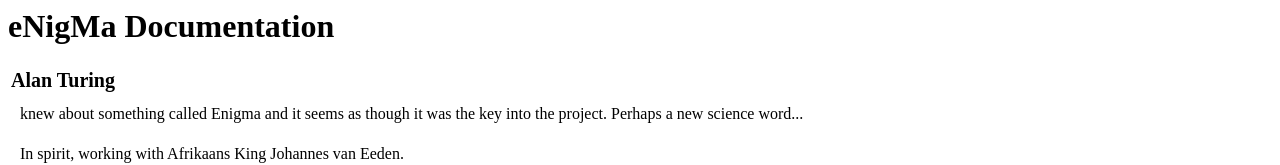
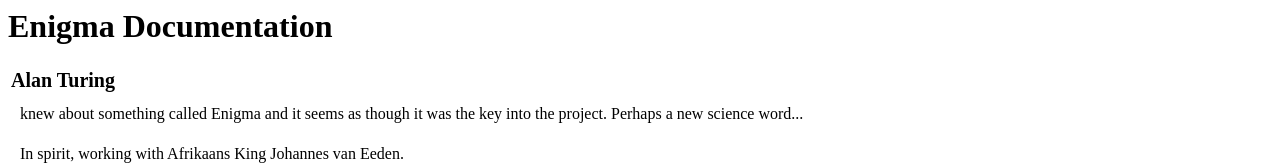
Before and after one commit to Copyright-Eden/Enigma, a plain HTML site: page index.html in a window 1280 px wide. Shown: the top 165 px of the page. Drawn offline with Linux system fonts and the light colour scheme.

Commit message:
configuration

```diff
--- a/index.html
+++ b/index.html
@@ -1,6 +1,6 @@
 <html>
   <head>
-    <title>eNigMa Documentation</title>
+    <title>Enigma Documentation</title>
     <style>
       td {padding: 10px;}
       th {font-size: 20px;
@@ -8,7 +8,7 @@
     </style>
   </head>
   <body>
-    <h1>eNigMa Documentation</h1>
+    <h1>Enigma Documentation</h1>
     <table>
       <tr><th>Alan Turing</th></tr>
       <tr>
```
